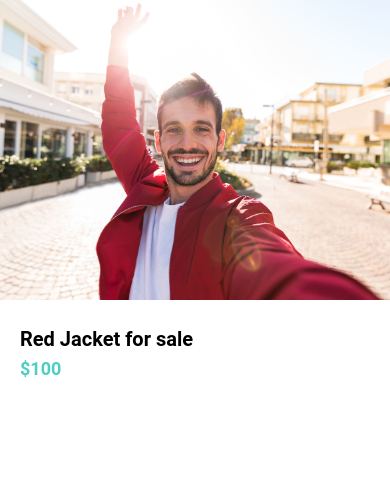
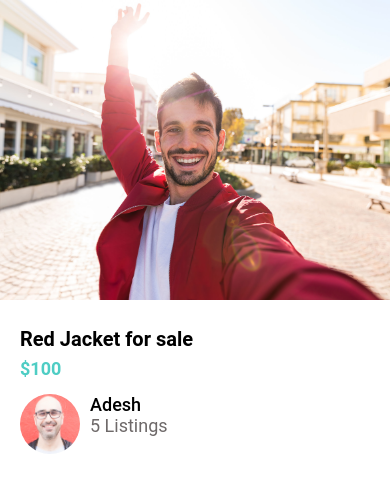
Before and after one commit to AdeshJ4/Done-With-It, a React Native app: screen / in a window 390 px wide. Shown: the top 492 px of the page. Built offline with nearby package versions, Linux system fonts and the light colour scheme.

Commit message:
050. 15-building-the-listitem-component

```diff
--- a/app/components/AppText/index.jsx
+++ b/app/components/AppText/index.jsx
@@ -1,4 +1,4 @@
-import { View, Text, StyleSheet, Platform } from "react-native";
+import { Text, StyleSheet } from "react-native";
 
 const AppText = ({ children, style }) => {
   const styles = StyleSheet.create({
--- /dev/null
+++ b/app/components/ListItem/index.jsx
@@ -0,0 +1,32 @@
+import React from "react";
+import { View, StyleSheet, Image, Text } from "react-native";
+import AppText from "../AppText";
+import colors from "../../config/colors";
+
+const ListItem = ({ image, title, subTitle }) => {
+  return (
+    <View style={styles.container}>
+      <Image source={image} style={styles.image} />
+      <View>
+        <AppText style={styles.title}>{title}</AppText>
+        <AppText style={styles.subTitle}>{subTitle}</AppText>
+      </View>
+    </View>
+  );
+};
+
+const styles = StyleSheet.create({
+  container: {
+    flexDirection: "row",
+  },
+  image: {
+    width: 60,
+    height: 60,
+    borderRadius: 30,
+    marginRight: 10,
+  },
+  title: { fontWeight: "500" },
+  subTitle: { color: colors.medium },
+});
+
+export default ListItem;
--- a/app/components/ListingDetailsScreen/index.jsx
+++ b/app/components/ListingDetailsScreen/index.jsx
@@ -1,6 +1,7 @@
 import { Image, View, StyleSheet } from "react-native";
 import AppText from "../AppText";
 import colors from "../../config/colors";
+import ListItem from "../ListItem";
 
 const ListingDetailsScreen = () => {
   return (
@@ -10,6 +11,13 @@ const ListingDetailsScreen = () => {
       <View style={styles.detailedContainer}>
         <AppText style={styles.title}>Red Jacket for sale</AppText>
         <AppText style={styles.price}>$100</AppText>
+        <View style={styles.userContainer}>
+          <ListItem
+            image={require("../../assets/mosh.jpg")}
+            title="Adesh"
+            subTitle="5 Listings"
+          />
+        </View>
       </View>
     </View>
   );
@@ -32,6 +40,7 @@ const styles = StyleSheet.create({
     color: colors.secondary,
     fontWeight: "bold",
   },
+  userContainer: { marginVertical: 15 },
 });
 
 export default ListingDetailsScreen;
--- a/app/config/colors.js
+++ b/app/config/colors.js
@@ -1,6 +1,7 @@
 export default {
-  primary: "#fc5c65",     // red or orange
-  secondary: "#4ecdc4",   // blue
+  primary: "#fc5c65", // red or orange
+  secondary: "#4ecdc4", // blue
   black: "#000",
   white: "#fff",
+  medium: "#6e6969",
 };
```
Also changed, not shown: App.jsx (+18 -2 lines), app/assets/mosh.jpg (added).
